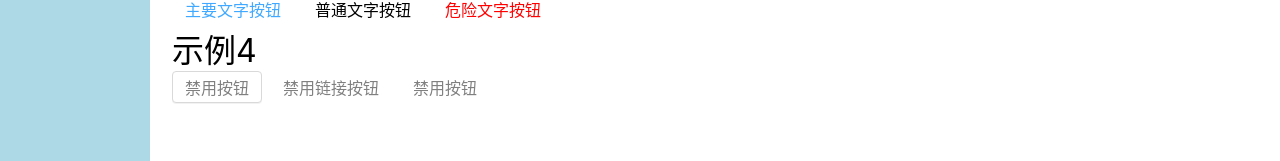
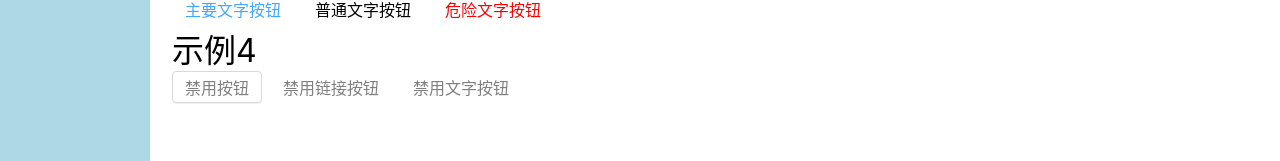
Before and after one commit to heavenly-zy/v3-wheel, a Vue app: page /#/doc/button in a window 1280 px wide. Shown: the part 485-646 px from the top of the page. Built offline with nearby package versions, Linux system fonts and the light colour scheme.

Commit message:
支持 disabled（修正）

```diff
--- a/src/components/ButtonDemo.vue
+++ b/src/components/ButtonDemo.vue
@@ -46,7 +46,7 @@
   <div>
     <Button disabled>禁用按钮</Button>
     <Button theme="link" disabled>禁用链接按钮</Button>
-    <Button theme="text" disabled>禁用按钮</Button>
+    <Button theme="text" disabled>禁用文字按钮</Button>
   </div>
 </template>
 
```
